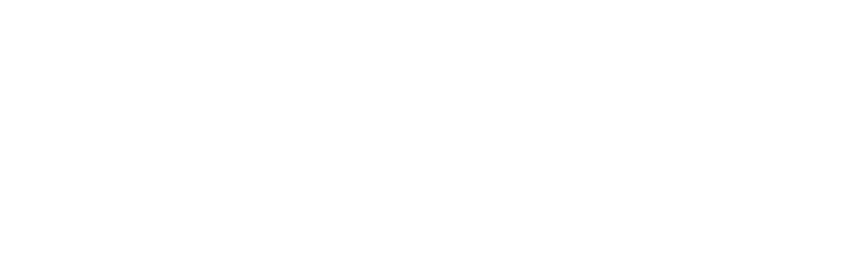
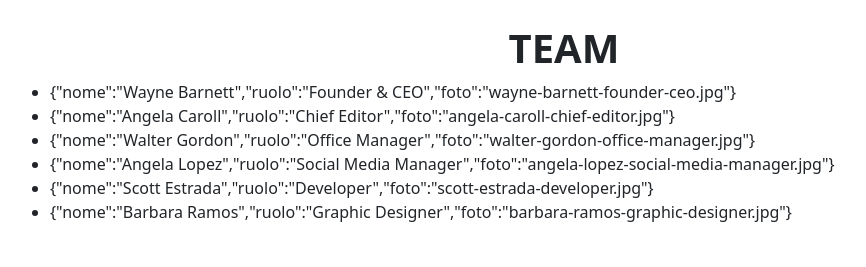
Before and after one commit to lucianocecere07/js-our-team, a plain HTML site: page index.html in a window 1280 px wide. Shown: the whole page, without its empty margins (76-942 px from the left). Drawn offline with nearby package versions, Linux system fonts and the light colour scheme.

Commit message:
milestone2-stampa a stringhe informazioni in array

```diff
--- a/index.html
+++ b/index.html
@@ -8,6 +8,13 @@
     <link rel="stylesheet" href="style.css">
 </head>
   <body>
+    <div class="container p-4">
+      <h1 id="titolo">TEAM</h1>
+      <div class="membri w-75">
+        <ul id="lista-membri">
+        </ul>
+      </div>
+    </div>
 
     <script src="https://cdn.jsdelivr.net/npm/bootstrap@5.2.2/dist/js/bootstrap.bundle.min.js" integrity="sha384-OERcA2EqjJCMA+/3y+gxIOqMEjwtxJY7qPCqsdltbNJuaOe923+mo//f6V8Qbsw3" crossorigin="anonymous"></script>
     <script type="text/javascript" src="script.js"></script>
--- a/script.js
+++ b/script.js
@@ -53,6 +53,14 @@
     stampaArray(membro);
 };
 
+//Milestone 2: Stampare informazioni su HTML
+for(let i = 0; i < arrayTeam.length; i++){
+    let membro = arrayTeam[i];
+    //da oggetti in array a stringhe
+    let membroDom = JSON.stringify(membro);
+    stampaStringaArrayInDOM(membroDom);
+};
+
 //------------------------------------------------------------//
 
 
@@ -70,4 +78,9 @@
     )
 };
 
+
+function stampaStringaArrayInDOM(arrayTeam) {
+    document.getElementById("lista-membri").innerHTML += "<li>" + arrayTeam + "</li>";
+};
+
 //----------------------------------------------------------//
--- a/style.css
+++ b/style.css
@@ -0,0 +1,4 @@
+#titolo{
+    text-align: center;
+    font-weight: bolder;
+}
```
